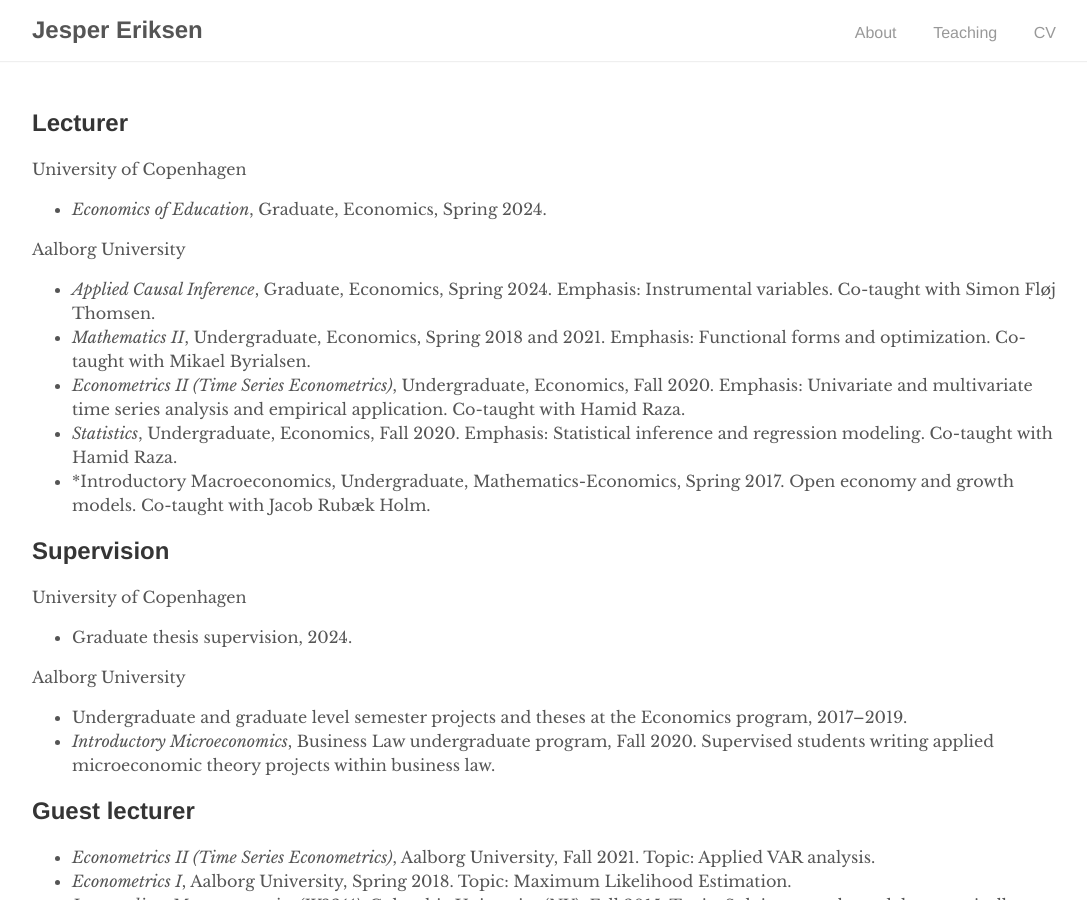
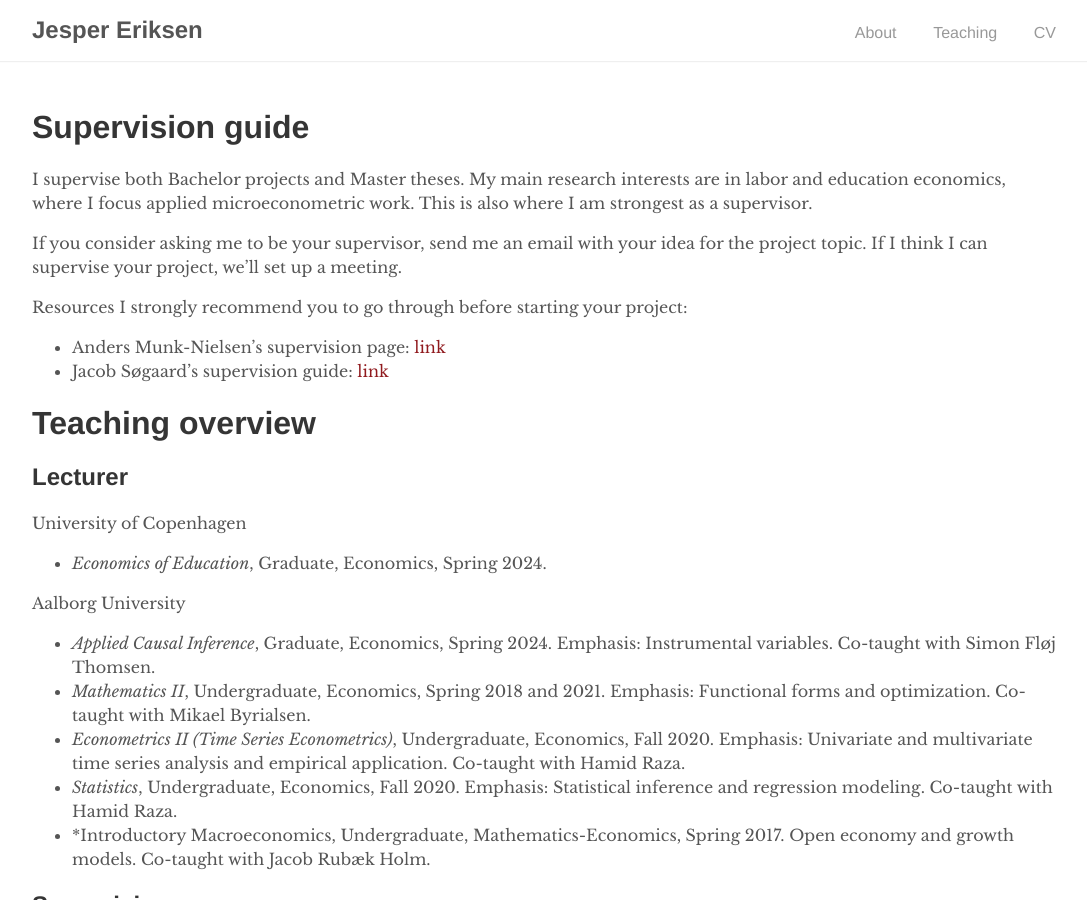
Before and after one commit to EriksenJ/EriksenJ.github.io, a Jekyll site: the page built from _pages/teaching.md, in a window 1280 px wide and 900 px high. Shown: the whole window, without its empty margins (96-1183 px from the left). Built offline with Jekyll 4.4.1, drawn with Linux system fonts in a browser that asks for light colours.

Commit message:
Add first draft of a supervision guide

```diff
--- a/_pages/teaching.md
+++ b/_pages/teaching.md
@@ -4,6 +4,22 @@ author: "Jesper Eriksen"
 permalink: /teaching/
 ---
 
+
+# Supervision guide
+
+
+I supervise both Bachelor projects and Master theses. My main research interests are in labor and education economics, where I focus applied microeconometric work. This is also where I am strongest as a supervisor.
+
+If you consider asking me to be your supervisor, send me an email with your idea for the project topic. If I think I can supervise your project, we'll set up a meeting.
+
+Resources I strongly recommend you to go through before starting your project:
+
+- Anders Munk-Nielsen's supervision page: [link](https://andersmunkn.netlify.app/teaching/supervision/)
+- Jacob Søgaard's supervision guide: [link](https://www.jakobsogaard.com/start/teaching)
+
+
+
+# Teaching overview
 
 ## Lecturer
 
```
Also changed, not shown: resources.md (added, +4 -0 lines).
